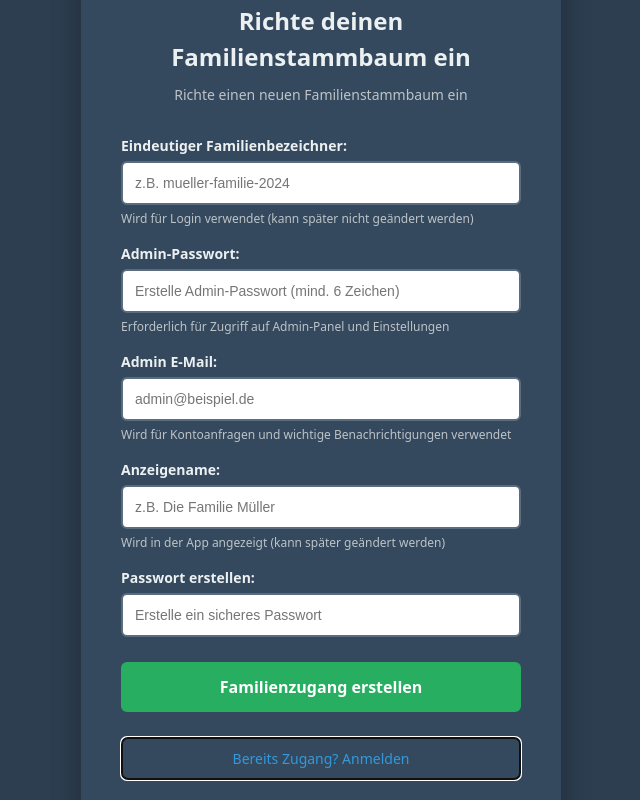
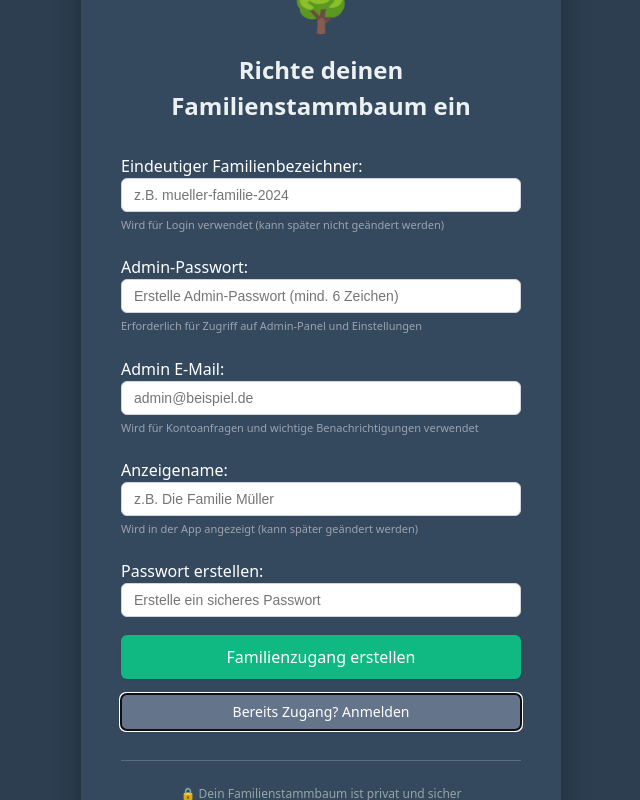
Before and after one commit to Mdmdma/ancestree, a React (Vite) app in the folder ancestree-app/: page / in a window 1280 px wide. Both pictures are taken after a click on the button "Erstes Mal? Familienzugang einrichten". Shown: the whole page, without its empty margins (319-959 px from the left). Built offline with nearby package versions, Linux system fonts and the light colour scheme; no server answers.

Commit message:
migrate the login component

```diff
--- a/ancestree-app/src/Login.jsx
+++ b/ancestree-app/src/Login.jsx
@@ -2,6 +2,8 @@ import React, { useState, useEffect } from 'react';
 import { api, getLastFamilyName } from './api.js';
 import { initializeSession } from './encryptionSession';
 import { appConfig } from './config.js';
+import TextInput from './components/TextInput';
+import Button from './components/Button';
 
 export default function Login({ onLoginSuccess }) {
   const [familyName, setFamilyName] = useState('');
@@ -154,6 +156,7 @@ export default function Login({ onLoginSuccess }) {
           }}>
             {isRegistering ? appConfig.ui.login.welcome.titleRegister : appConfig.ui.login.welcome.titleLogin}
           </h2>
+          {!isRegistering && (
             <p style={{
               fontSize: '14px',
               color: 'var(--login-text-secondary)',
@@ -162,9 +165,10 @@ export default function Login({ onLoginSuccess }) {
             }}>
               {authStatus?.requiresSetup ?
                 appConfig.ui.login.welcome.setupDescription :
-              (isRegistering ? appConfig.ui.login.welcome.registerDescription : appConfig.ui.login.welcome.loginDescription)
+                appConfig.ui.login.welcome.loginDescription
               }
             </p>
+          )}
         </div>
 
         {/* Error Message */}
@@ -188,97 +192,28 @@ export default function Login({ onLoginSuccess }) {
           gap: '15px',
           textAlign: 'left'
         }}>
-          <div>
-            <label style={{
-              display: 'block',
-              marginBottom: '5px',
-              fontSize: '14px',
-              fontWeight: 'bold',
-              color: 'var(--login-text-primary)'
-            }}>
-              {isRegistering ? appConfig.ui.login.form.familyIdLabel : appConfig.ui.login.form.familyNameLabel}
-            </label>
-            <input
-              type="text"
+          <TextInput
+            label={isRegistering ? appConfig.ui.login.form.familyIdLabel : appConfig.ui.login.form.familyNameLabel}
             value={familyName}
             onChange={(e) => setFamilyName(e.target.value)}
             placeholder={isRegistering ? appConfig.ui.login.form.familyIdPlaceholder : appConfig.ui.login.form.familyNamePlaceholder}
-              required
-              style={{
-                width: '100%',
-                padding: '12px',
-                borderRadius: '6px',
-                border: '2px solid var(--login-input-border)',
-                backgroundColor: 'var(--login-input-bg)',
-                color: 'var(--login-input-text)',
-                fontSize: '14px',
-                boxSizing: 'border-box'
-              }}
+            helperText={isRegistering ? appConfig.ui.login.form.familyIdHint : ''}
           />
-            {isRegistering && (
-              <small style={{
-                display: 'block',
-                marginTop: '5px',
-                fontSize: '12px',
-                color: 'var(--login-text-secondary)'
-              }}>
-                {appConfig.ui.login.form.familyIdHint}
-              </small>
-            )}
-          </div>
 
           {isRegistering && (
-            <div>
-              <label style={{
-                display: 'block',
-                marginBottom: '5px',
-                fontSize: '14px',
-                fontWeight: 'bold',
-                color: 'var(--login-text-primary)'
-              }}>
-                {appConfig.ui.login.form.adminPasswordLabel}
-              </label>
-              <input
+            <TextInput
+              label={appConfig.ui.login.form.adminPasswordLabel}
               type="password"
               value={adminPassword}
               onChange={(e) => setAdminPassword(e.target.value)}
               placeholder={appConfig.ui.login.form.adminPasswordPlaceholder}
-                required
-                minLength={6}
-                style={{
-                  width: '100%',
-                  padding: '12px',
-                  borderRadius: '6px',
-                  border: '2px solid var(--login-input-border)',
-                  backgroundColor: 'var(--login-input-bg)',
-                  color: 'var(--login-input-text)',
-                  fontSize: '14px',
-                  boxSizing: 'border-box'
-                }}
+              helperText={appConfig.ui.login.form.adminPasswordHint}
             />
-              <small style={{
-                display: 'block',
-                marginTop: '5px',
-                fontSize: '12px',
-                color: 'var(--login-text-secondary)'
-              }}>
-                {appConfig.ui.login.form.adminPasswordHint}
-              </small>
-            </div>
           )}
 
           {isRegistering && (
-            <div>
-              <label style={{
-                display: 'block',
-                marginBottom: '5px',
-                fontSize: '14px',
-                fontWeight: 'bold',
-                color: 'var(--login-text-primary)'
-              }}>
-                {appConfig.ui.login.form.adminEmailLabel}
-              </label>
-              <input
+            <TextInput
+              label={appConfig.ui.login.form.adminEmailLabel}
               type="email"
               value={adminEmail}
               onChange={(e) => {
@@ -286,133 +221,49 @@ export default function Login({ onLoginSuccess }) {
                 setEmailError('');
               }}
               placeholder={appConfig.ui.login.form.adminEmailPlaceholder}
-                required
-                style={{
-                  width: '100%',
-                  padding: '12px',
-                  borderRadius: '6px',
-                  border: emailError ? '2px solid #e74c3c' : '2px solid var(--login-input-border)',
-                  backgroundColor: 'var(--login-input-bg)',
-                  color: 'var(--login-input-text)',
-                  fontSize: '14px',
-                  boxSizing: 'border-box'
-                }}
+              error={emailError}
+              helperText={emailError || appConfig.ui.login.form.adminEmailHint}
             />
-              <small style={{
-                display: 'block',
-                marginTop: '5px',
-                fontSize: '12px',
-                color: emailError ? '#e74c3c' : 'var(--login-text-secondary)'
-              }}>
-                {emailError || appConfig.ui.login.form.adminEmailHint}
-              </small>
-            </div>
           )}
 
           {isRegistering && (
-            <div>
-              <label style={{
-                display: 'block',
-                marginBottom: '5px',
-                fontSize: '14px',
-                fontWeight: 'bold',
-                color: 'var(--login-text-primary)'
-              }}>
-                {appConfig.ui.login.form.displayNameLabel}
-              </label>
-              <input
-                type="text"
+            <TextInput
+              label={appConfig.ui.login.form.displayNameLabel}
               value={displayName}
               onChange={(e) => setDisplayName(e.target.value)}
               placeholder={appConfig.ui.login.form.displayNamePlaceholder}
-                required
-                style={{
-                  width: '100%',
-                  padding: '12px',
-                  borderRadius: '6px',
-                  border: '2px solid var(--login-input-border)',
-                  backgroundColor: 'var(--login-input-bg)',
-                  color: 'var(--login-input-text)',
-                  fontSize: '14px',
-                  boxSizing: 'border-box'
-                }}
+              helperText={appConfig.ui.login.form.displayNameHint}
             />
-              <small style={{
-                display: 'block',
-                marginTop: '5px',
-                fontSize: '12px',
-                color: 'var(--login-text-secondary)'
-              }}>
-                {appConfig.ui.login.form.displayNameHint}
-              </small>
-            </div>
           )}
 
-          <div>
-            <label style={{
-              display: 'block',
-              marginBottom: '5px',
-              fontSize: '14px',
-              fontWeight: 'bold',
-              color: 'var(--login-text-primary)'
-            }}>
-              {isRegistering ? appConfig.ui.login.form.createPasswordLabel : appConfig.ui.login.form.passwordLabel}
-            </label>
-            <input
+          <TextInput
+            label={isRegistering ? appConfig.ui.login.form.createPasswordLabel : appConfig.ui.login.form.passwordLabel}
             type="password"
             value={password}
             onChange={(e) => setPassword(e.target.value)}
             placeholder={isRegistering ? appConfig.ui.login.form.createPasswordPlaceholder : appConfig.ui.login.form.passwordPlaceholder}
-              required
-              style={{
-                width: '100%',
-                padding: '12px',
-                borderRadius: '6px',
-                border: '2px solid var(--login-input-border)',
-                backgroundColor: 'var(--login-input-bg)',
-                color: 'var(--login-input-text)',
-                fontSize: '14px',
-                boxSizing: 'border-box'
-              }}
           />
-          </div>
 
-          <button
+          <Button
             type="submit"
+            variant="success"
+            size="large"
             disabled={loading}
-            style={{
-              backgroundColor: 'var(--login-button-success)',
-              color: 'white',
-              border: 'none',
-              padding: '14px',
-              borderRadius: '6px',
-              fontSize: '16px',
-              fontWeight: 'bold',
-              cursor: loading ? 'not-allowed' : 'pointer',
-              opacity: loading ? 0.7 : 1,
-              marginTop: '10px'
-            }}
+            className="w-full mt-2.5"
           >
             {loading ? appConfig.ui.login.buttons.pleaseWait : (isRegistering ? appConfig.ui.login.buttons.register : appConfig.ui.login.buttons.login)}
-          </button>
+          </Button>
 
           {!authStatus?.requiresSetup && (
-            <button
+            <Button
               type="button"
               onClick={toggleMode}
-              style={{
-                backgroundColor: 'transparent',
-                color: 'var(--login-button-info)',
-                border: '2px solid var(--login-button-info)',
-                padding: '10px',
-                borderRadius: '6px',
-                fontSize: '14px',
-                cursor: 'pointer',
-                marginTop: '10px'
-              }}
+              variant="secondary"
+              size="medium"
+              className="w-full mt-2.5"
             >
               {isRegistering ? appConfig.ui.login.buttons.switchToLogin : appConfig.ui.login.buttons.switchToRegister}
-            </button>
+            </Button>
           )}
         </form>
 
--- a/ancestree-app/src/components/TextInput.jsx
+++ b/ancestree-app/src/components/TextInput.jsx
@@ -42,7 +42,7 @@ const TextInput = ({
         style={{
           width: '100%',
           padding: '8px 12px',
-          marginBottom: '10px',
+          marginBottom: '3px',
           backgroundColor: readOnly ? '#374151' : 'white',
           border: error ? '2px solid #ef4444' : '1px solid #d1d5db',
           borderRadius: '6px',
@@ -56,12 +56,24 @@ const TextInput = ({
         {...props}
       />
       {error && (
-        <div className="text-red-500 text-xs mt-1 mb-2">
+        <div style={{
+          color: '#ef4444',
+          fontSize: '11px',
+          marginTop: '3px',
+          marginBottom: '8px',
+          lineHeight: '1.3'
+        }}>
           {error}
         </div>
       )}
       {helperText && !error && (
-        <div className="text-gray-400 text-xs mt-1 mb-2">
+        <div style={{
+          color: '#9ca3af',
+          fontSize: '11px',
+          marginTop: '3px',
+          marginBottom: '8px',
+          lineHeight: '1.3'
+        }}>
           {helperText}
         </div>
       )}
--- a/ancestree-app/src/config.js
+++ b/ancestree-app/src/config.js
@@ -220,8 +220,8 @@ export const appConfig = {
         housenumber: 'Nr:',
         city: 'Stadt:',
         zip: 'PLZ:',
-        country: 'Land (Code):',
-        addressAutocomplete: 'Adresse (mit Autovervollständigung)'
+        country: 'Land:',
+        addressAutocomplete: 'Adresssuche'
       },
       placeholders: {
         phone: 'z.B. +43 5287 87123',
```
Lines whose indentation alone changed are shown as unchanged.
